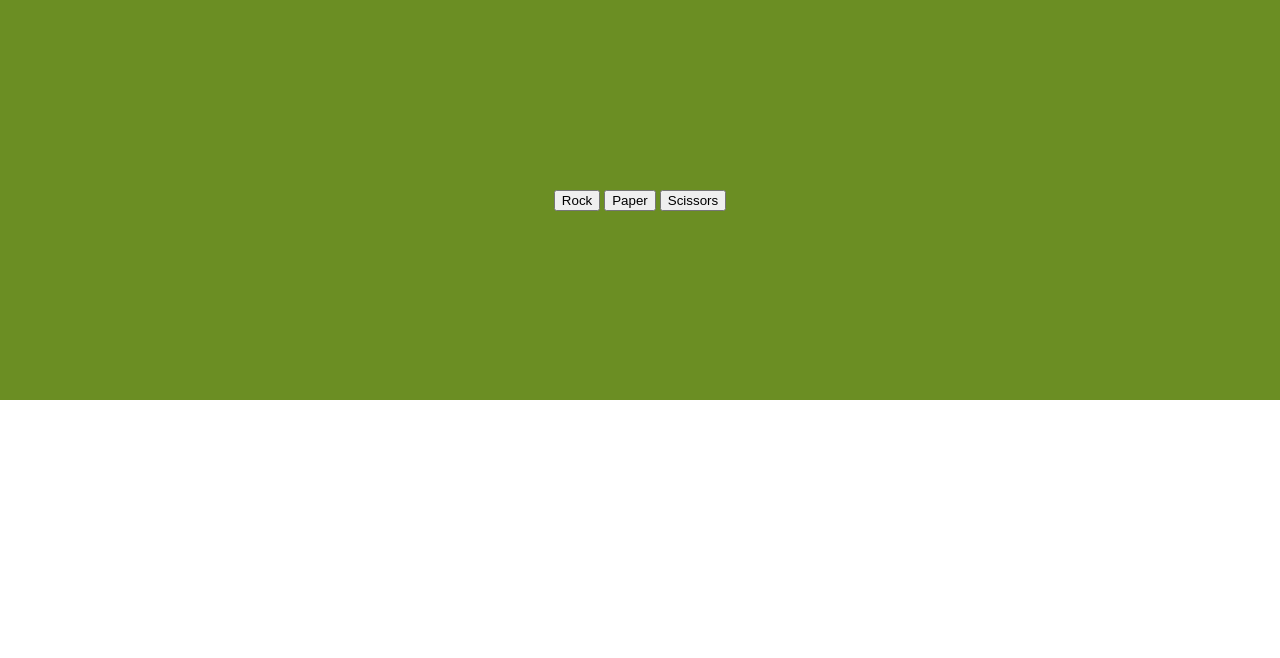
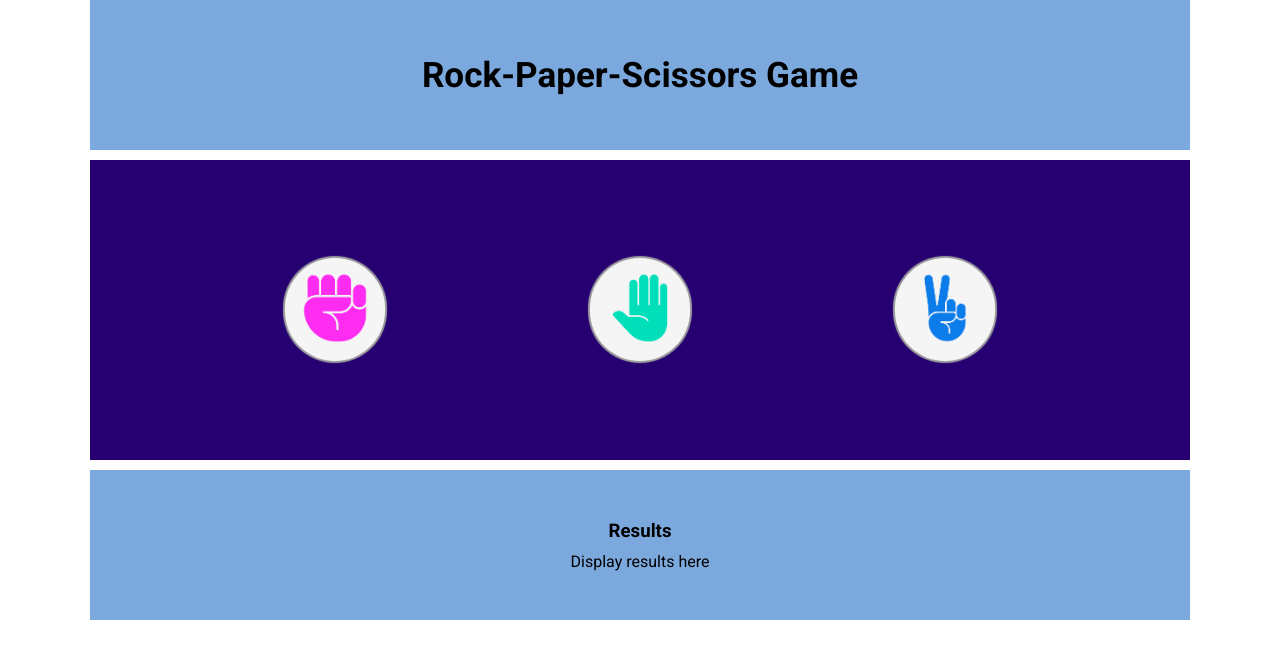
Before and after one commit to edd-onyango/rock-paper-scissors, a plain HTML site: page index.html in a window 1280 px wide. Drawn offline with Linux system fonts and the light colour scheme.

Commit message:
Add a ui to the game

```diff
--- a/index.html
+++ b/index.html
@@ -10,10 +10,32 @@
 </head>
 <body>
     <div class="container">
+        <div class="header">
+            <h3 class="name">Rock-Paper-Scissors Game</h3>
+        </div>
+    </div>
+
+    <div class="container">
         <div class="btns">
-            <button id="rock" value="rock">Rock</button>
-            <button id="paper" value="paper">Paper</button>
-            <button id="scissors" value="scissors">Scissors</button>
+            <div class="btn">
+                <button id="rock" value="rock"><img src="images/rock.png" alt=""></button>
+            </div>
+
+            <div class="btn">
+                <button id="paper" value="paper"><img src="images/paper.png" alt=""></button>
+            </div>
+
+            <div class="btn">
+                <button id="scissors" value="scissors"><img src="images/scissors.png" alt=""></button>
+            </div>
+        </div>
+    </div>
+
+    <div class="container">
+        <div class="display">
+            <h3 class="name">Results</h3>
+            <p id="results">Display results here</p>
+
         </div>
     </div>
 
--- a/script.js
+++ b/script.js
@@ -44,27 +44,31 @@ function getComputerChoice () {
 
 
 function playGame (playerSelection, computerSelection) {
+         const element = document.getElementById('results');
+         console.log(element);
+
          if(playerSelection == computerSelection) {
-            console.log(`You choose ${playerSelection} while the computer choose ${computerSelection}.Draw.`);
+            element.innerHTML = `You choose ${playerSelection} while the computer choose ${computerSelection}.You Drew.`;
             return -1;
          }
 
          else if ((playerSelection == "rock" ) && (computerSelection == "scissors")) {
-            console.log(`You choose ${playerSelection} while the computer choose ${computerSelection}.Win.`);
+            element.innerHTML = `You choose ${playerSelection} while the computer choose ${computerSelection}.You Win.`;
             return 1;
          }
 
          else if ((playerSelection == "scissors" ) && (computerSelection == "paper")) {
-            console.log(`You choose ${playerSelection} while the computer choose ${computerSelection}.Win.`);
+            element.innerHTML = `You choose ${playerSelection} while the computer choose ${computerSelection}.You Win.`;
             return 1;
          }
 
          else if ((playerSelection == "paper" ) && (computerSelection == "rock")) {
-            console.log(`You choose ${playerSelection} while the computer choose ${computerSelection}.Win.`);
+            element.innerHTML = `You choose ${playerSelection} while the computer choose ${computerSelection}.You Win.`;
             return 1;
 
          }
          else {
+            element.innerHTML = `You choose ${playerSelection} while the computer choose ${computerSelection}.You Lose.`;
             console.log(`You choose ${playerSelection} while the computer choose ${computerSelection}.Lose.`);
             return 0;
          }
--- a/styles.css
+++ b/styles.css
@@ -1,12 +1,71 @@
+@import url('https://fonts.googleapis.com/css2?family=Roboto:ital,wght@0,100;0,300;0,400;0,500;0,700;1,100;1,300;1,400;1,500;1,700&display=swap');
+
 * {
     margin: 0;
+    padding:0;
     box-sizing:border-box;
+    font-family: roboto;
 }
+
+body {
+    margin: 0 auto;
+    width: 1100px;
+}
+
 
 .container {
     display: flex;
     justify-content: center;
+    /* background-color: olivedrab; */
+    width: 1100px;
+    margin:0 auto;
+
+}
+
+.header {
+    display: flex;
+    justify-content: center;
     align-items: center;
-    height: 400px;
-    background-color: olivedrab;
+    height: 150px;
+    background-color: rgb(124, 169, 221);
+    width: inherit;
+    margin-bottom: 10px;
+    font-size: 30px;
 }
+
+.btns {
+    display: flex;
+    justify-content: space-evenly;
+    gap: 10px;
+    flex-wrap:wrap;
+    background-color: #260071;
+    width: inherit;
+    height: 300px;
+    align-items: center;
+    margin-bottom: 10px;
+}
+
+.btn button {
+    border: none;
+    border-radius: 100px;
+    box-shadow: 0px 0px 1px 2px rgb(161, 161, 161);
+    background: whitesmoke;
+}
+
+.btn img {
+    background: transparent;
+    width: 100px;
+    height: 100px;
+}
+
+.display {
+    display: flex;
+    justify-content: center;
+    flex-direction: column;
+    gap: 10px;
+    flex-wrap:wrap;
+    background-color: rgb(124, 169, 221);
+    width: inherit;
+    height: 150px;
+    align-items: center;
+}
```
Also changed, not shown: images/paper.jpg (renamed from images/rock-paper-scissors-02.jpg), images/paper.png (renamed from images/rock-paper-scissors-02.png), images/rock.jpg (renamed from images/rock-paper-scissors-01.jpg), images/rock.png (renamed from images/rock-paper-scissors-01.png), images/scissors.jpg (renamed from images/rock-paper-scissors-03.jpg), images/scissors.png (renamed from images/rock-paper-scissors-03.png).
